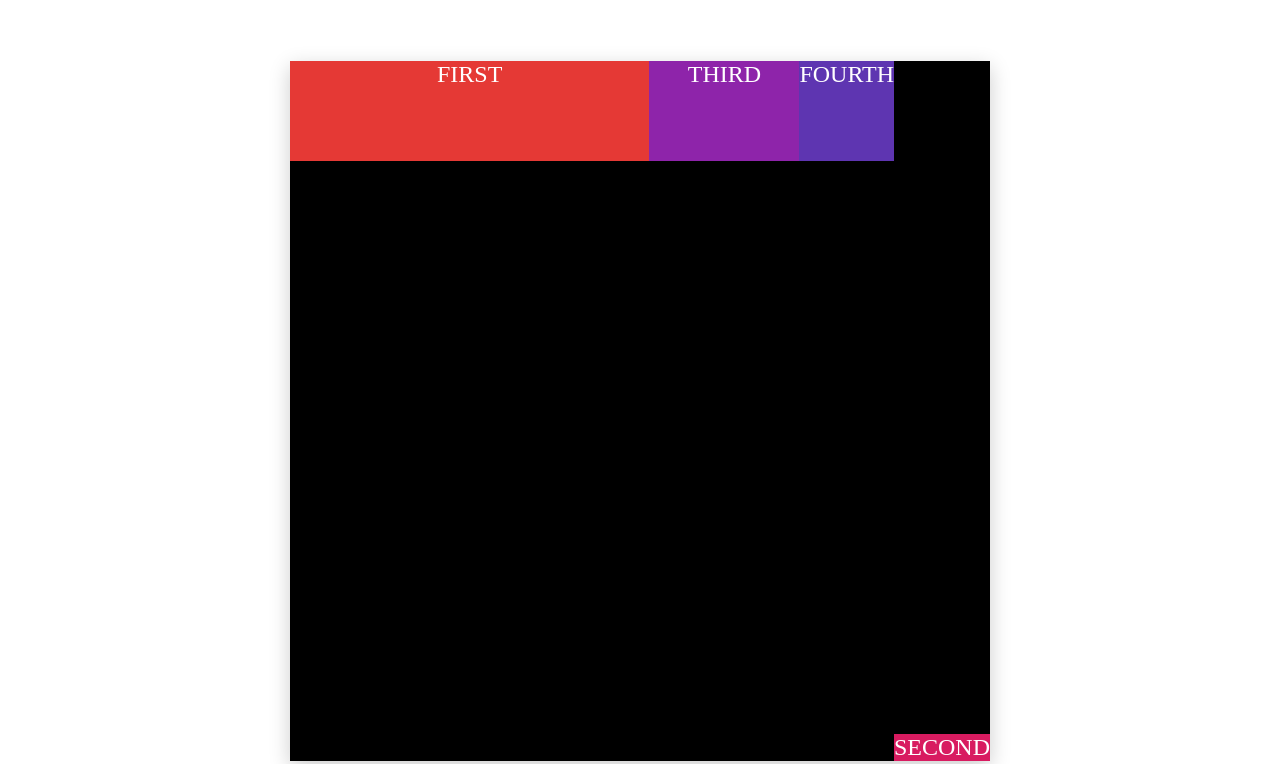
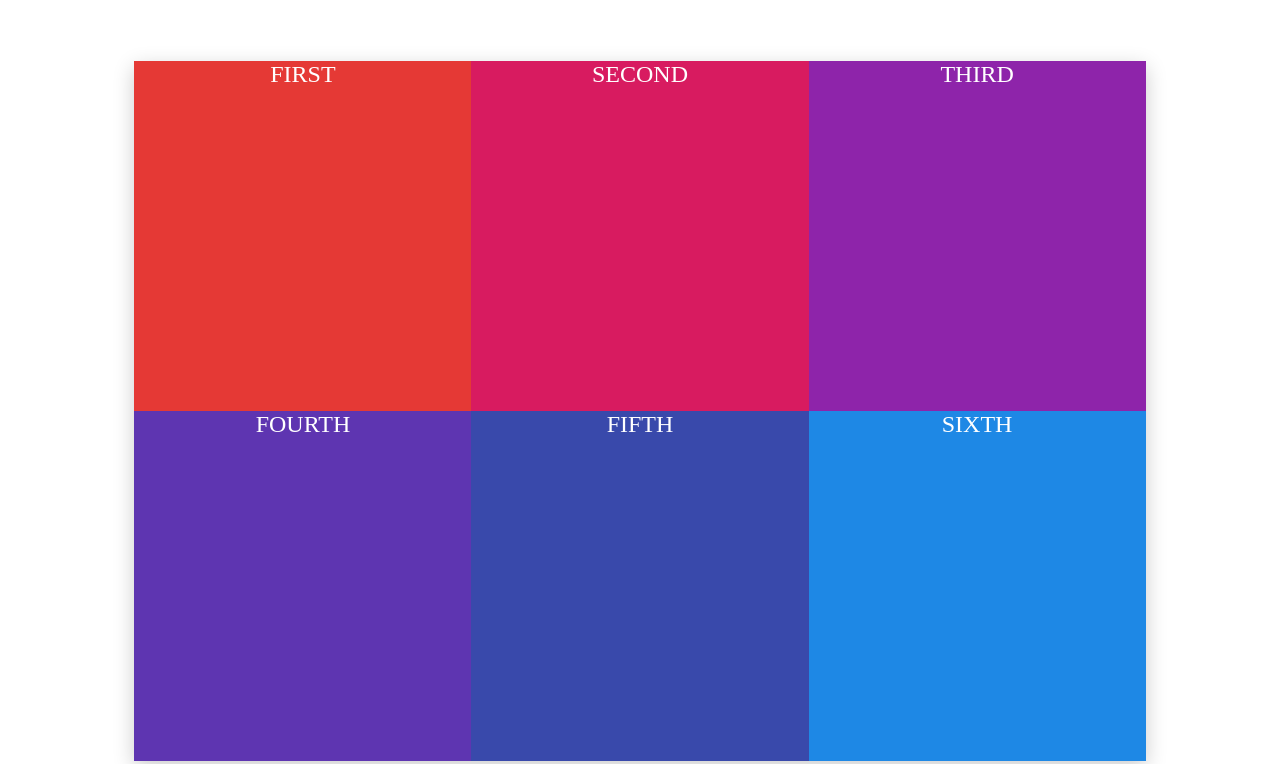
Before and after one commit to benteodor/The-HTML-CSS-Bootcamp-, a plain HTML site: page css grid.html in a window 1280 px wide. Shown: the part 139-903 px from the top of the page. Drawn offline with Linux system fonts and the light colour scheme.

Commit message:
Grid update 29.9

```diff
--- a/css grid.css
+++ b/css grid.css
@@ -1,13 +1,14 @@
 .container {
   height: 700px;
-  width: 700px;
+  /*width: 700px;*/
+  width: 80%;
   margin: 200px auto;
   background-color: black;
   box-shadow: 0 6px 20px rgb(0 0 0 / 0.2);
   display: grid;
   /* grid-template-columns: 100px 1fr 2fr 100px; */
   /* grid-template-columns: [col1-start] 1fr [col2-start] 1fr [col3-start] 1fr; */
-  grid-template-columns: 1fr 150px;
+  /*grid-template-columns: 1fr 150px;
   grid-template-rows: 100px 1fr 100px;
   grid-template-areas: "a a" "b c" "d d";
   /*grid-template-rows: 1fr 3fr 1fr;
@@ -25,6 +26,7 @@
   /*column-gap: 20px;
   row-gap: 50px;*/
   /*gap: 10px 40px;*/
+  grid-template-columns: repeat(auto-fill, minmax(300px, 1fr));
 }
 
 .box {
@@ -33,9 +35,9 @@
   text-align: center;
 }
 
-.container {
+/*.container {
   display: grid;
-}
+}/*
 
 /*.first {
   grid-column-start: 4;
@@ -44,19 +46,19 @@
   grid-row-end: 4;
 }*/
 
-.fist {
+/*.fist {
   /*grid-column: 2/4;
-  grid-row: 2 / span 2;*/
+  grid-row: 2 / span 2;
   grid-area: navbar;
-}
+}*/
 
-.second {
+/*.second {
   /* grid-column-start: 1;
   grid-column-end: span 2;
   grid-row-start: 1;
-  grid-row-end: span 2;*/
+  grid-row-end: span 2;
   grid-area: main;
-}
+}*/
 
 /*.second {
   grid-row: 4;
--- a/css grid.html
+++ b/css grid.html
@@ -12,9 +12,9 @@
       <div class="box second" style="background-color: #d81b60">SECOND</div>
       <div class="box" style="background-color: #8e24aa">THIRD</div>
       <div class="box" style="background-color: #5e35b1">FOURTH</div>
-      <!-- <div class="box" style="background-color: #3949ab">FIFTH</div>
+      <div class="box" style="background-color: #3949ab">FIFTH</div>
       <div class="box" style="background-color: #1e88e5">SIXTH</div>
-      <div class="box" style="background-color: #00acc1">SEVENTH</div>
+      <!-- <div class="box" style="background-color: #00acc1">SEVENTH</div>
       <div class="box" style="background-color: #00897b">EIGHTH</div>-->
     </div>
   </body>
```
